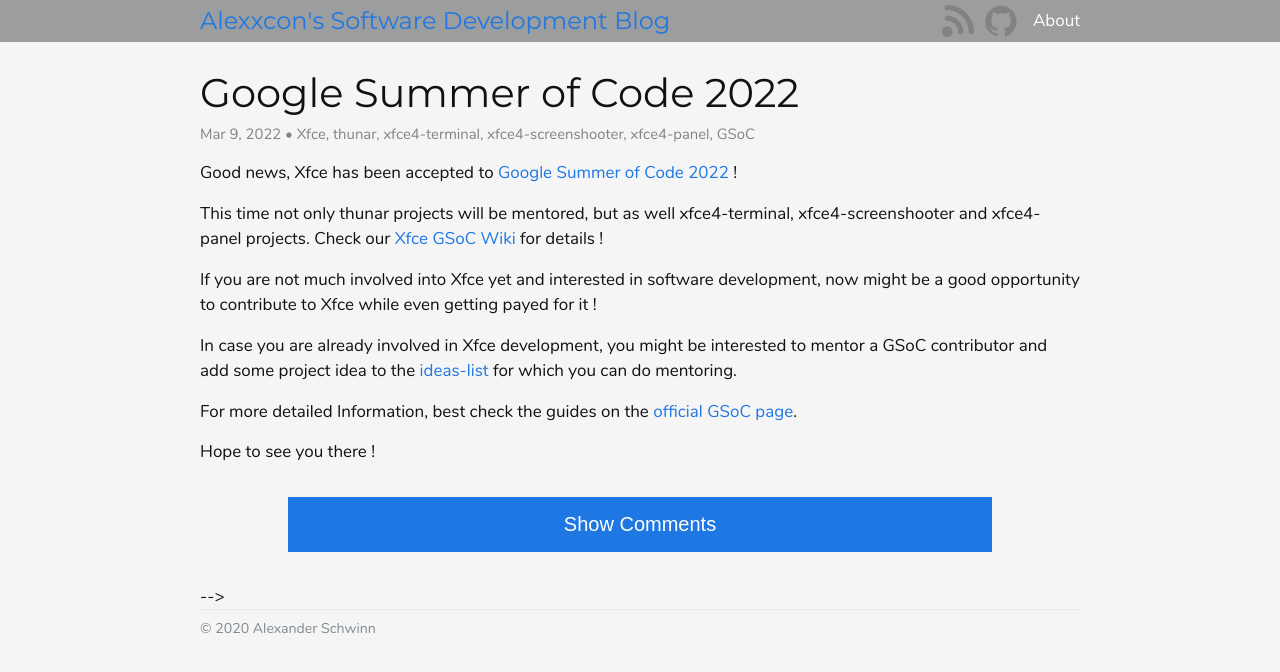
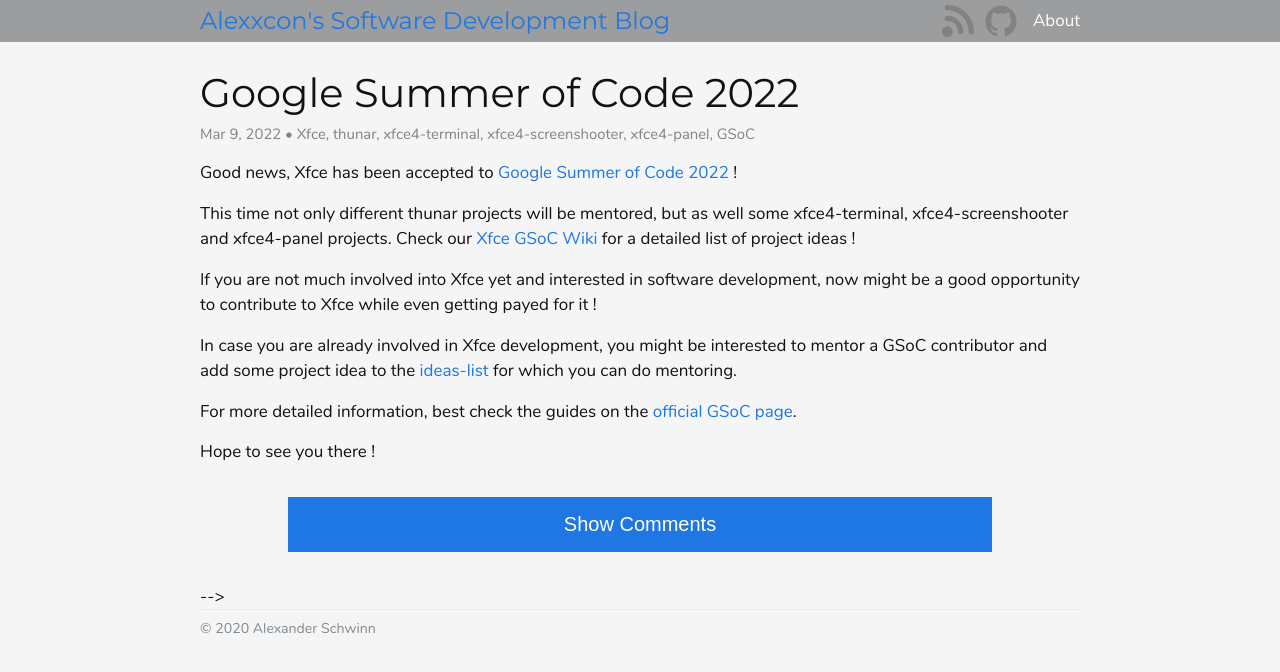
Before and after one commit to alexxcons/alexxcons.github.io, a Jekyll site: the page built from _posts/2022-03-09-gsoc-2022.md, in a window 1280 px wide. Shown: the top 672 px of the page. Built offline with Jekyll 4.4.1, drawn with Linux system fonts in a browser that asks for light colours.

Commit message:
improved grammar

```diff
--- a/_posts/2022-03-09-gsoc-2022.md
+++ b/_posts/2022-03-09-gsoc-2022.md
@@ -9,13 +9,13 @@
 
 Good news, Xfce has been accepted to [Google Summer of Code 2022](https://summerofcode.withgoogle.com/programs/2022/organizations/xfce) !
 
-This time not only thunar projects will be mentored, but as well xfce4-terminal, xfce4-screenshooter and xfce4-panel projects. Check our [Xfce GSoC Wiki](https://wiki.xfce.org/projects/gsoc/start) for details !
+This time not only different thunar projects will be mentored, but as well some xfce4-terminal, xfce4-screenshooter and xfce4-panel projects. Check our [Xfce GSoC Wiki](https://wiki.xfce.org/projects/gsoc/start) for a detailed list of project ideas !
 
 If you are not much involved into Xfce yet and interested in software development, now might be a good opportunity to contribute to Xfce while even getting payed for it !
 
 In case you are already involved in Xfce development, you might be interested to mentor a GSoC contributor and add some project idea to the [ideas-list](https://wiki.xfce.org/projects/gsoc/start#project_ideas) for which you can do mentoring.
 
-For more detailed Information, best check the guides on the [official GSoC page](https://summerofcode.withgoogle.com).
+For more detailed information, best check the guides on the [official GSoC page](https://summerofcode.withgoogle.com).
 
 
 Hope to see you there !
```
